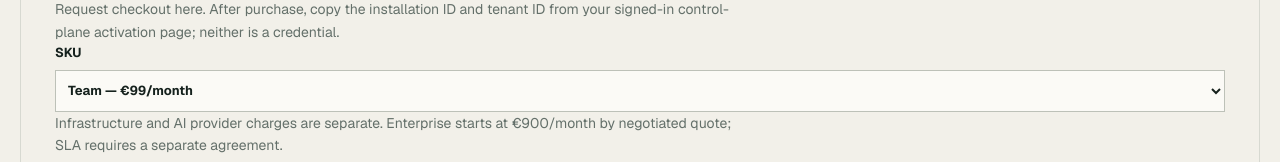
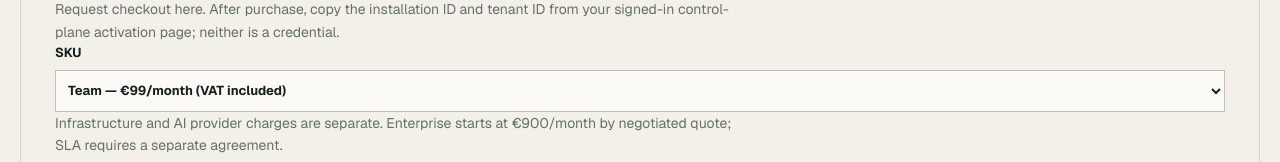
Before and after one commit to EnvPlane/website, a Next.js app: page /install in a window 1280 px wide. Shown: the part 2099-2261 px from the top of the page. Built offline with nearby package versions, Linux system fonts and the light colour scheme; no server answers.

Commit message:
fix(pricing): show VAT-inclusive Team and Business offers

```diff
--- a/app/install/activation-guide.tsx
+++ b/app/install/activation-guide.tsx
@@ -39,7 +39,7 @@ export function ActivationGuide({ issuerURL }: Props) {
   return <section className="activation-card" aria-labelledby="activation-title">
     <p className="step-label">Optional · Activation</p><h2 id="activation-title">Activate without cluster credentials</h2>
     <p>Request checkout here. After purchase, copy the installation ID and tenant ID from your signed-in control-plane activation page; neither is a credential.</p>
-    <label>SKU<select value={sku} onChange={(event) => setSKU(event.target.value)}>{catalog.plans.filter(plan => plan.offer.monthlyMinorUnits > 0 && !plan.offer.contactSales).map(plan => <option key={plan.id} value={plan.id}>{plan.offer.name} — €{plan.offer.monthlyMinorUnits / 100}/month</option>)}</select></label>
+    <label>SKU<select value={sku} onChange={(event) => setSKU(event.target.value)}>{catalog.plans.filter(plan => plan.offer.monthlyMinorUnits > 0 && !plan.offer.contactSales).map(plan => <option key={plan.id} value={plan.id}>{plan.offer.name} — €{plan.offer.monthlyMinorUnits / 100}/month (VAT included)</option>)}</select></label>
     <p>Infrastructure and AI provider charges are separate. Enterprise starts at €900/month by negotiated quote; SLA requires a separate agreement.</p>
     <button className="copy-button" type="button" onClick={requestCheckout}>Request checkout</button>{session && <p className="activation-status">Request {session}</p>}{checkoutURL && <p><a className="primary-link" href={checkoutURL}>Continue to secure checkout</a></p>}
     <div className="activation-fields">
--- a/app/pricing/page.tsx
+++ b/app/pricing/page.tsx
@@ -4,6 +4,7 @@ import catalog from '../subscription-offers.json';
 export default function Pricing() {
   return <main className="home-shell">
     <h1>Subscription plans</h1>
+    <p>Team and Business prices include VAT. Your invoice shows the applicable tax breakdown.</p>
     <p>Software subscription prices in EUR per month. Infrastructure and AI provider usage are paid separately.</p>
     {catalog.plans.filter(plan=>plan.id!== 'free').map(plan=><section key={plan.id} aria-label={plan.offer.name}>
       <h2>{plan.offer.name} — {plan.offer.contactSales ? 'from ' : ''}€{plan.offer.monthlyMinorUnits/100}/month</h2>
```
